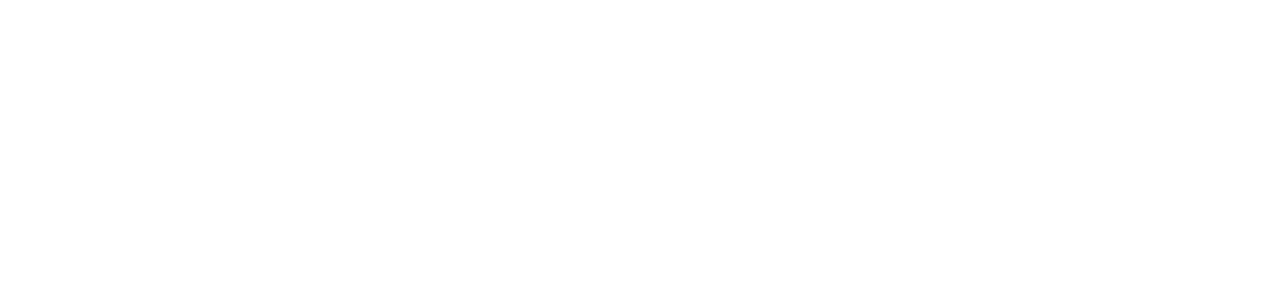
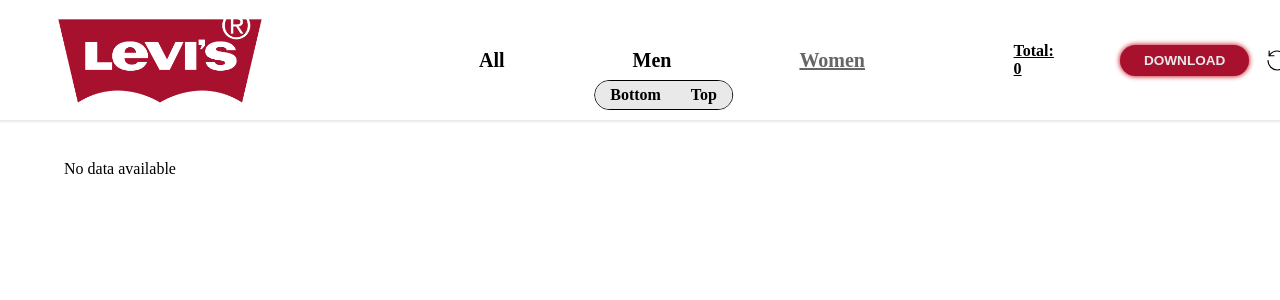
Before and after one commit to At0m1X98/manualorder-levis, a React (Create React App) app: page /female in a window 1280 px wide. Before the commit this address had no page. Shown: the top 300 px of the page. Built offline with nearby package versions, Linux system fonts and the light colour scheme.

Commit message:
navbar and fixing pics

```diff
--- a/src/App.css
+++ b/src/App.css
@@ -10,3 +10,46 @@
     margin: 0;
     padding: 0;
 }
+.male-items {
+    padding-top: 20vh;
+    width: 90%;
+    margin: 0 auto;
+    display: flex;
+    flex-wrap: wrap;
+    gap: 1.5rem;
+}
+.category {
+    display: flex;
+    position: fixed;
+    background-color: var(--second-color);
+    top: 10vh;
+    left: 50%;
+    transform: translateX(-33%);
+    border: 1px solid black;
+    border-radius: 25px;
+    z-index: 11;
+}
+.cat h4, .cat-active h4 {
+    cursor: pointer;
+}
+.cat, .cat-active {
+    border-radius: 25px;
+    padding: 5px 15px;
+    transition: all 0.8s ease;
+}
+.cat {
+    color: var(--text-color);
+    background-color: var(--second-color);
+}
+.cat-active {
+    color: var(--second-color);
+    background-color: var(--text-color);
+}
+.female-items {
+    padding-top: 20vh;
+    width: 90%;
+    margin: 0 auto;
+    display: flex;
+    flex-wrap: wrap;
+    gap: 1.5rem;
+}
--- a/src/App.js
+++ b/src/App.js
@@ -2,8 +2,10 @@
 import { DataProvider } from './Components/Context/DataContext';
 import { BrowserRouter as Router, Routes, Route } from 'react-router-dom';
 
-import Root from './Pages/Root'
+import Root from './Pages/Root';
 import Home from './Pages/Home';
+import Male from './Pages/Male';
+import Female from './Pages/Female';
 
 function App() {
   return (
@@ -12,6 +14,8 @@
         <Routes>
           <Route path='/' element={<Root/>}>
             <Route index element={<Home/>}/>
+            <Route path='/male' element={<Male/>}/>
+            <Route path='/female' element={<Female/>}/>
           </Route>
         </Routes>
       </Router>
--- a/src/Components/Context/DataContext.js
+++ b/src/Components/Context/DataContext.js
@@ -6,7 +6,7 @@
 export const DataProvider = ({children}) => {
     const [isUploaded, setIsUploaded] = useState(false);
     const [data, setData] = useState([]);
-    const [groupedItems, setGroupedItems]= useState([]);
+    const [groupedItems, setGroupedItems]= useState({});
 
     //function to groupedData by plant and then pc9
     const groupedByPlant = (data) => {
@@ -72,10 +72,20 @@
         setGroupedItems(updatedGroupedItems);
     }
 
-
+    const caluculateTotal = () => {
+        let total = 0;
+        Object.values(groupedItems).forEach(plantGroup => {
+            plantGroup.forEach(pc9Item => {
+                pc9Item.sizes.forEach(size => {
+                    total += size.order || 0;
+                })
+            })
+        })
+        return total
+    }
 
     return (
-        <DataContext.Provider value={{ data, setData, isUploaded, setIsUploaded, groupedItems, groupedByPlant, updateOrder }}>
+        <DataContext.Provider value={{ data, setData, isUploaded, setIsUploaded, groupedItems, groupedByPlant, updateOrder, caluculateTotal }}>
             {children}
         </DataContext.Provider>
     )
--- a/src/Components/Footer/Footer.js
+++ /dev/null
@@ -1,11 +0,0 @@
-import React from 'react'
-
-const Footer = () => {
-  return (
-    <div>
-
-    </div>
-  )
-}
-
-export default Footer
--- a/src/Components/Item/Item.js
+++ b/src/Components/Item/Item.js
@@ -10,22 +10,8 @@
     return pc9.replace(/-/g, "");
   };
 
-  // Initial image source and fallback images
-  const [imageSrc, setImageSrc] = useState(`https://lsco.scene7.com/is/image/lsco/${formatPC9(pc9)}-front-pdp?fmt=webp&qlt=70&resMode=sharp2&fit=crop,1&op_usm=0.6,0.6,8&wid=880&hei=880`);
-
-  const fallbackImages = [
-    `https://lsco.scene7.com/is/image/lsco/${formatPC9(pc9)}-dynamic1-pdp-lse?fmt=webp&qlt=70&resMode=sharp2&fit=crop,1&op_usm=0.6,0.6,8&wid=880&hei=880`,
-    `https://lsco.scene7.com/is/image/lsco/${formatPC9(pc9)}-front-pdp-lse?fmt=webp&qlt=70&resMode=sharp2&fit=crop,1&op_usm=0.6,0.6,8&wid=880&hei=880`
-  ];
 
   const [currentFallbackIndex, setCurrentFallbackIndex] = useState(0);
-
-  const handleError = () => {
-    if (currentFallbackIndex < fallbackImages.length) {
-      setImageSrc(fallbackImages[currentFallbackIndex]);
-      setCurrentFallbackIndex(currentFallbackIndex + 1); // Move to the next fallback
-    }
-  };
 
   //handle input
   const handleOrderChange = (index, event, avail) => {
@@ -50,9 +36,8 @@
             rel="noopener noreferrer"
           >
             <img
-              src={imageSrc}
+              src={`https://lsco.scene7.com/is/image/lsco/${formatPC9(pc9)}-front-pdp?fmt=webp&qlt=70&resMode=sharp2&fit=crop,1&op_usm=0.6,0.6,8&wid=880&hei=880`}
               alt={pc9}
-              onError={handleError}
             />
           </a>
         </div>
--- a/src/Components/Navbar/Navbar.css
+++ b/src/Components/Navbar/Navbar.css
@@ -72,3 +72,16 @@
     height: auto;
     cursor: pointer;
 }
+.navlink {
+    text-decoration: none;
+    color: var(--text-color);
+}
+.navlink.active {
+    color: rgb(102, 102, 102);
+    text-decoration: underline;
+}
+.total {
+    margin-right: 25px;
+    padding-right: 25px;
+    text-decoration: underline;
+}
--- a/src/Components/Navbar/Navbar.js
+++ b/src/Components/Navbar/Navbar.js
@@ -6,11 +6,12 @@
 
 import logo from '../../Assets/logo.png'
 import reset from '../../Assets/reset.svg'
+import { NavLink } from 'react-router-dom';
 
 const Navbar = () => {
   const [navBackground, setNavBackground] = useState(false);
   const [clickCount, setClickCount] = useState(0);
-  const {setIsUploaded, groupedItems, data} = useContext(DataContext);
+  const {setIsUploaded, groupedItems, data, caluculateTotal} = useContext(DataContext);
 
   const handleEasterEgg = () => {
     setClickCount(prevCount  => {
@@ -97,12 +98,34 @@
       </div>
       <div className='nav-middle'>
         <ul>
-          <li>All</li>
-          <li>Men</li>
-          <li>Women</li>
+          <li>
+            <NavLink
+              to="/"
+              className={({ isActive }) => isActive ? "navlink active" : "navlink"}
+            >
+              All
+            </NavLink>
+          </li>
+          <li>
+            <NavLink
+              to="/male"
+              className={({ isActive }) => isActive ? "navlink active" : "navlink"}
+            >
+              Men
+            </NavLink>
+          </li>
+          <li>
+            <NavLink
+              to="/female"
+              className={({ isActive }) => isActive ? "navlink active" : "navlink"}
+            >
+              Women
+            </NavLink>
+          </li>
         </ul>
       </div>
       <div className='nav-right'>
+        <h4 className='total'>Total: {caluculateTotal()}</h4>
         <button onClick={handleDownload}>DOWNLOAD</button>
         <img src={reset} alt='reset' onClick={() => setIsUploaded(false)}/>
       </div>
--- /dev/null
+++ b/src/Pages/Female.js
@@ -0,0 +1,52 @@
+import React, { useContext, useState } from 'react'
+import '../App.css'
+import { DataContext } from '../Components/Context/DataContext'
+import Item from '../Components/Item/Item'
+
+const Female = () => {
+  const {groupedItems} = useContext(DataContext);
+  const [selectedCategory, setSelectedCategory] = useState("");
+
+  const femaleItems = Object.keys(groupedItems).flatMap((plantKey) => groupedItems[plantKey].filter(item => item.gender === "FEMALE"))
+
+  const filteredItems = selectedCategory
+  ? femaleItems.filter(item => item.category === selectedCategory)
+  : femaleItems;
+
+  return (
+    <div className='female'>
+      <div className='category'>
+        <div className={selectedCategory === "BOTTOMS" ? "cat-active" : "cat"}>
+          <h4 onClick={() => setSelectedCategory('BOTTOMS')}>Bottom</h4>
+        </div>
+        <div className={selectedCategory === "TOPS" ? "cat-active" : "cat"}>
+          <h4 onClick={() => setSelectedCategory('TOPS')}>Top</h4>
+        </div>
+      </div>
+      <div className='female-items'>
+        {/*Rendered filtered items */}
+        {filteredItems.length > 0 ? (
+          filteredItems.map((item, index) => (
+            <Item
+              key={`${item.plant}-${index}`}
+              plant={item.plant}
+              pc9={item.pc9}
+              desc={item.desc}
+              category={item.category}
+              gender={item.gender}
+              cz={item.cz}
+              pl={item.pl}
+              hu={item.hu}
+              ro={item.ro}
+              sizes={item.sizes}
+            />
+          ))
+        ) : (
+          <p>No data available</p>
+        )}
+      </div>
+    </div>
+  )
+}
+
+export default Female
--- /dev/null
+++ b/src/Pages/Male.js
@@ -0,0 +1,52 @@
+import React, { useContext, useState } from 'react'
+import '../App.css'
+import { DataContext } from '../Components/Context/DataContext'
+import Item from '../Components/Item/Item'
+
+const Male = () => {
+  const {groupedItems} = useContext(DataContext);
+  const [selectedCategory, setSelectedCategory] = useState("");
+
+  const maleItems = Object.keys(groupedItems).flatMap((plantKey) => groupedItems[plantKey].filter(item => item.gender === "MALE"))
+
+  const filteredItems = selectedCategory
+  ? maleItems.filter(item => item.category === selectedCategory)
+  : maleItems;
+
+  return (
+    <div className='male'>
+      <div className='category'>
+        <div className={selectedCategory === "BOTTOMS" ? "cat-active" : "cat"}>
+          <h4 onClick={() => setSelectedCategory('BOTTOMS')}>Bottom</h4>
+        </div>
+        <div className={selectedCategory === "TOPS" ? "cat-active" : "cat"}>
+          <h4 onClick={() => setSelectedCategory('TOPS')}>Top</h4>
+        </div>
+      </div>
+      <div className='male-items'>
+        {/*Rendered filtered items */}
+        {filteredItems.length > 0 ? (
+          filteredItems.map((item, index) => (
+            <Item
+              key={`${item.plant}-${index}`}
+              plant={item.plant}
+              pc9={item.pc9}
+              desc={item.desc}
+              category={item.category}
+              gender={item.gender}
+              cz={item.cz}
+              pl={item.pl}
+              hu={item.hu}
+              ro={item.ro}
+              sizes={item.sizes}
+            />
+          ))
+        ) : (
+          <p>No data available</p>
+        )}
+      </div>
+    </div>
+  )
+}
+
+export default Male
--- a/src/Pages/Root.js
+++ b/src/Pages/Root.js
@@ -2,14 +2,12 @@
 import { Outlet } from 'react-router-dom'
 
 import Navbar from '../Components/Navbar/Navbar'
-import Footer from '../Components/Footer/Footer'
 
 const Root = () => {
   return (
     <div className='root'>
       <Navbar/>
       <Outlet/>
-      <Footer/>
     </div>
   )
 }
```
Also changed, not shown: src/Components/Footer/Footer.css (deleted).
